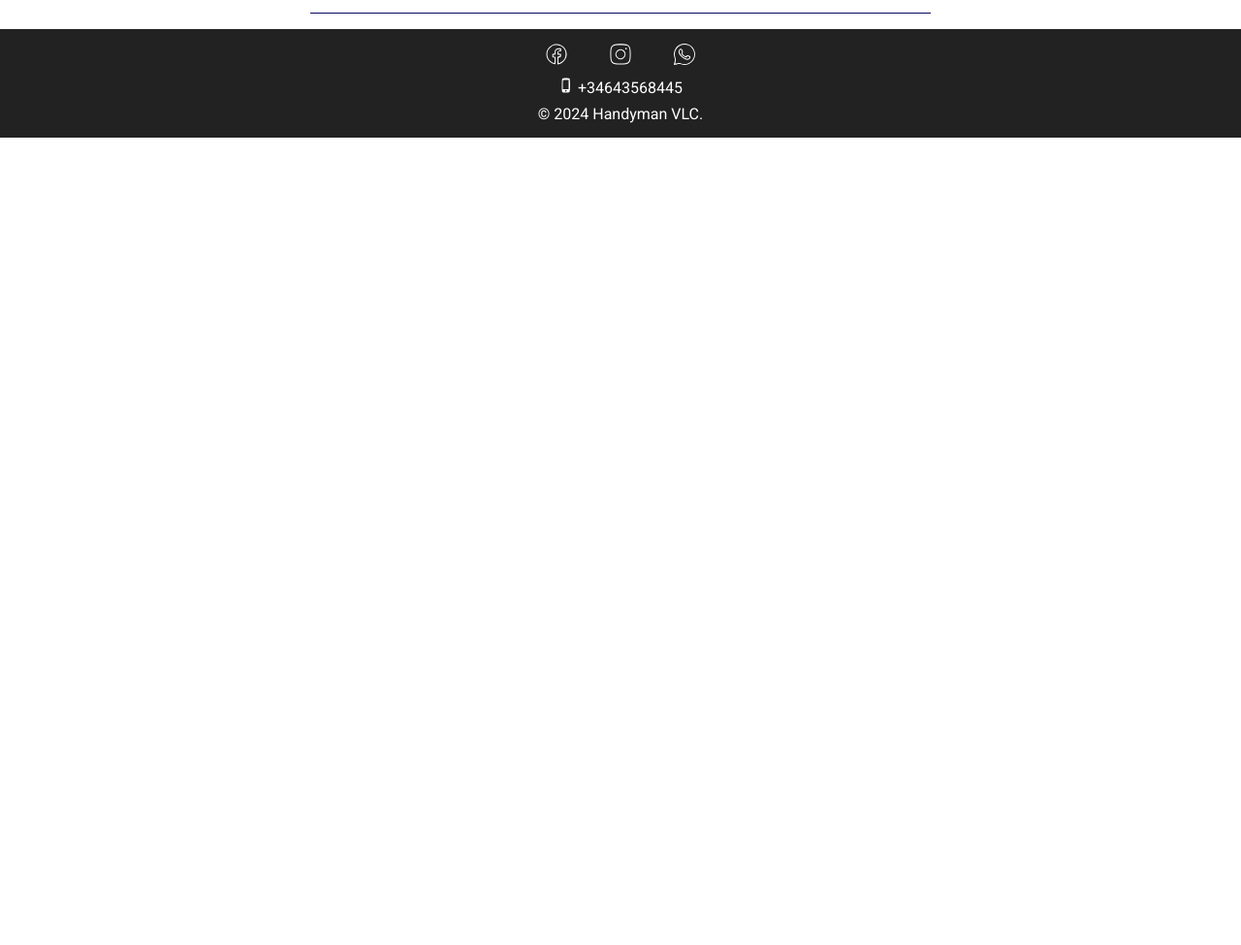
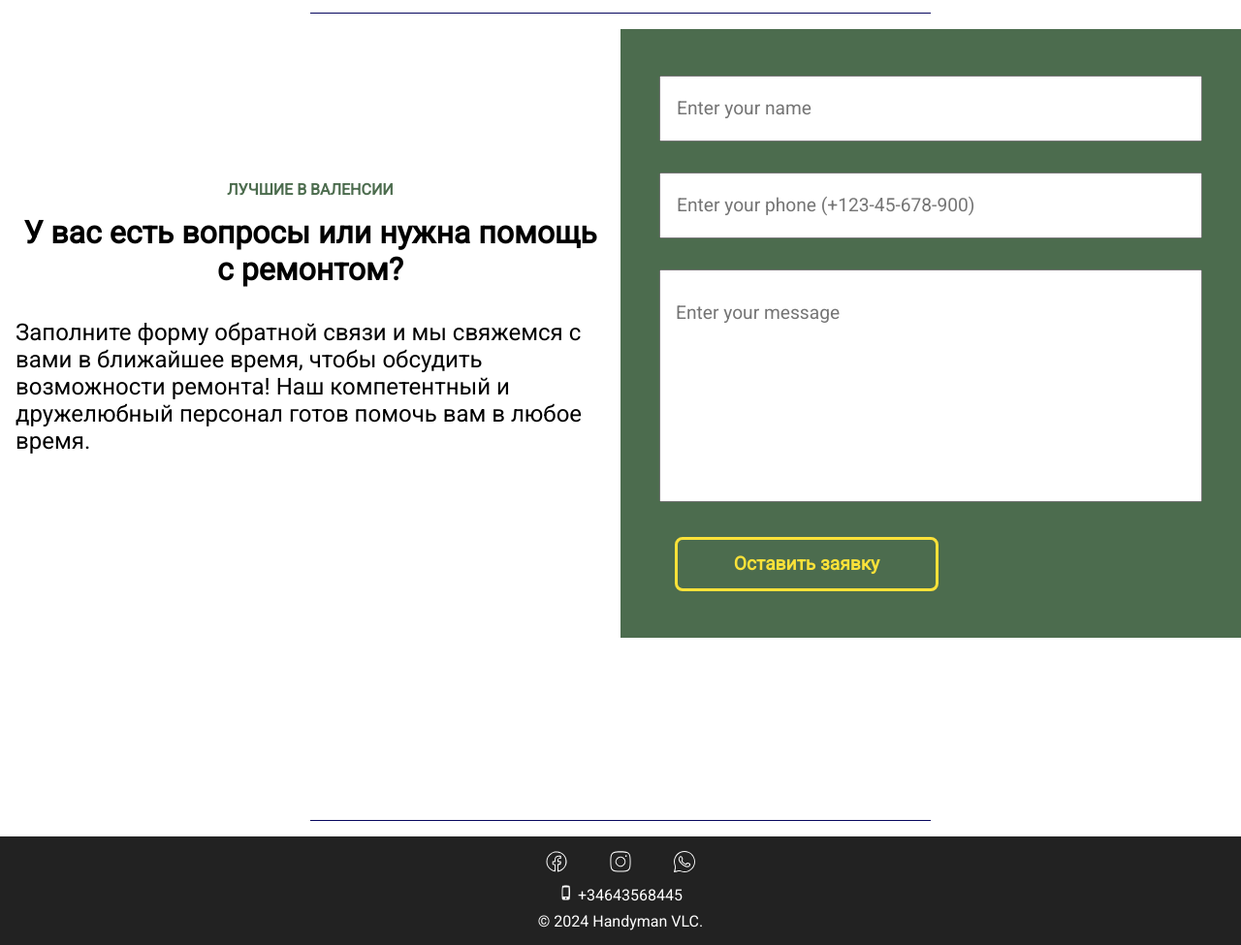
Before and after one commit to DmitPshov/handyman_vlc.github.io, a plain HTML site: page aire-acondicionado.html in a window 1280 px wide. Shown: the part 2002-2977 px from the top of the page at 97% size. Before the commit the page ends 2144 px from the top, so only its background shows below. Drawn offline with Linux system fonts and the light colour scheme.

Commit message:
Update aire-acondicionado.html

```diff
--- a/aire-acondicionado.html
+++ b/aire-acondicionado.html
@@ -136,7 +136,24 @@
   <a href="https://wa.me/34643568445"><img src="img/whatsapp_chat.png" alt="phone">+34 643 56 84 45</a>
 </section>
 <hr>
-
+<section class="contacts">
+    <div class="box-container">
+        <div class="content">
+            <h3>ЛУЧШИЕ В ВАЛЕНСИИ</h3>
+            <h2>У вас есть вопросы или нужна помощь с ремонтом?</h2>
+            <p>Заполните форму обратной связи и мы
+                свяжемся  с вами в ближайшее время,
+                чтобы обсудить возможности ремонта! Наш компетентный и дружелюбный персонал готов помочь вам в любое время.</p>
+        </div>
+        <div class="form">
+            <input type="text" required placeholder="Enter your name">
+            <input type="tel" required placeholder="Enter your phone (+123-45-678-900)">
+            <textarea cols="30" rows="10" placeholder="Enter your message"></textarea>
+            <button class="btn">Оставить заявку</button>
+        </div>
+    </div>
+  </section>
+<hr>
     <footer class="footer">
         <div class="social-media">
             <a href="https://www.facebook.com/handyman.vlc">
```
